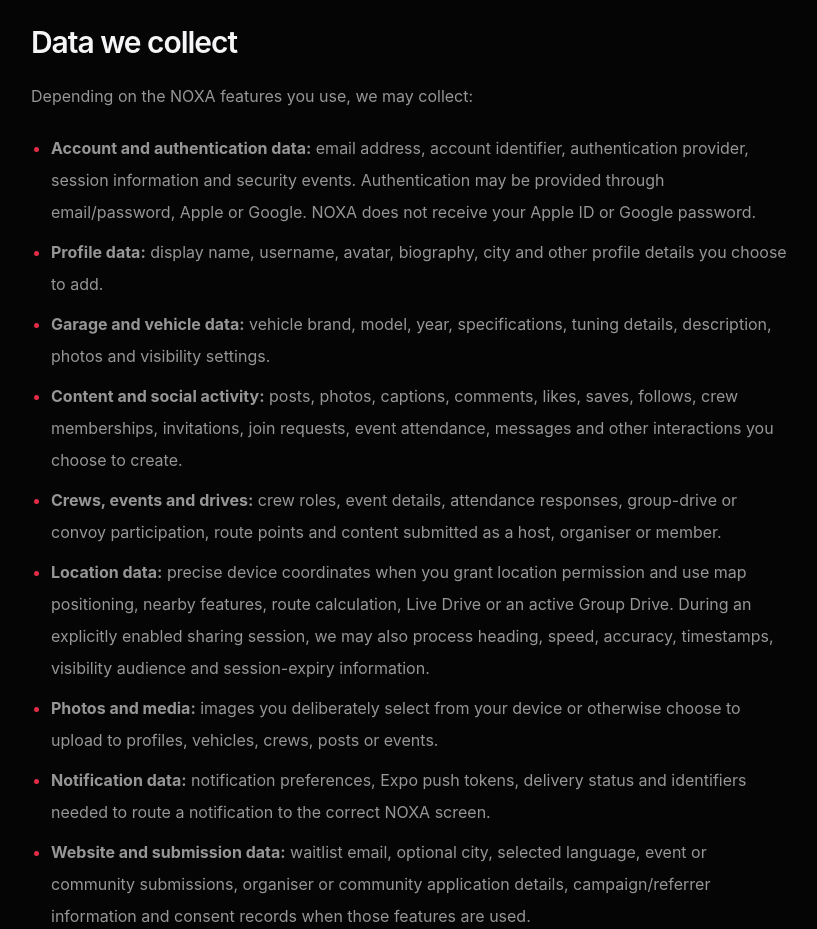
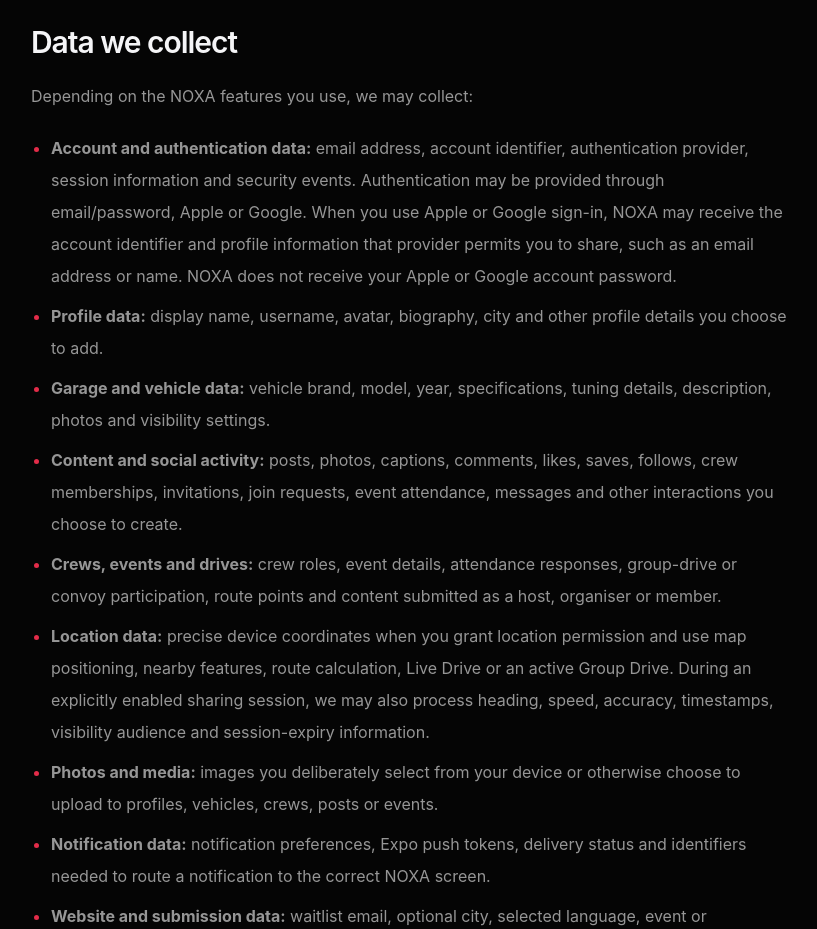
Before and after one commit to Noxastreet/noxa-website, a Next.js app: page /privacy in a window 1280 px wide. Shown: the part 1260-2189 px from the top of the page, without its empty margins (329-1146 px from the left). Built offline with nearby package versions, Linux system fonts and the light colour scheme.

Commit message:
legal: clarify social sign-in data handling

```diff
--- a/src/app/privacy/page.tsx
+++ b/src/app/privacy/page.tsx
@@ -79,8 +79,11 @@
                   <strong>Account and authentication data:</strong> email
                   address, account identifier, authentication provider,
                   session information and security events. Authentication may
-                  be provided through email/password, Apple or Google. NOXA
-                  does not receive your Apple ID or Google password.
+                  be provided through email/password, Apple or Google. When you
+                  use Apple or Google sign-in, NOXA may receive the account
+                  identifier and profile information that provider permits you
+                  to share, such as an email address or name. NOXA does not
+                  receive your Apple or Google account password.
                 </li>
                 <li>
                   <strong>Profile data:</strong> display name, username,
```
